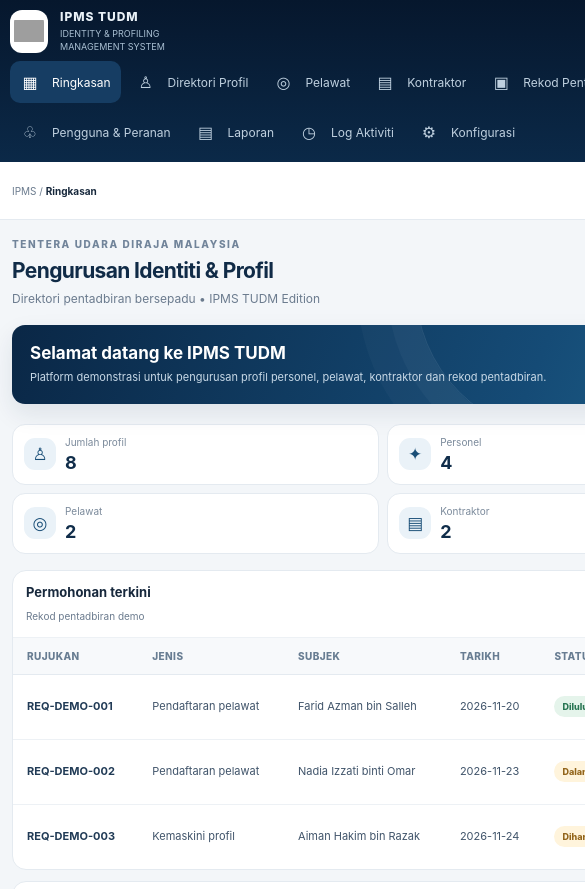
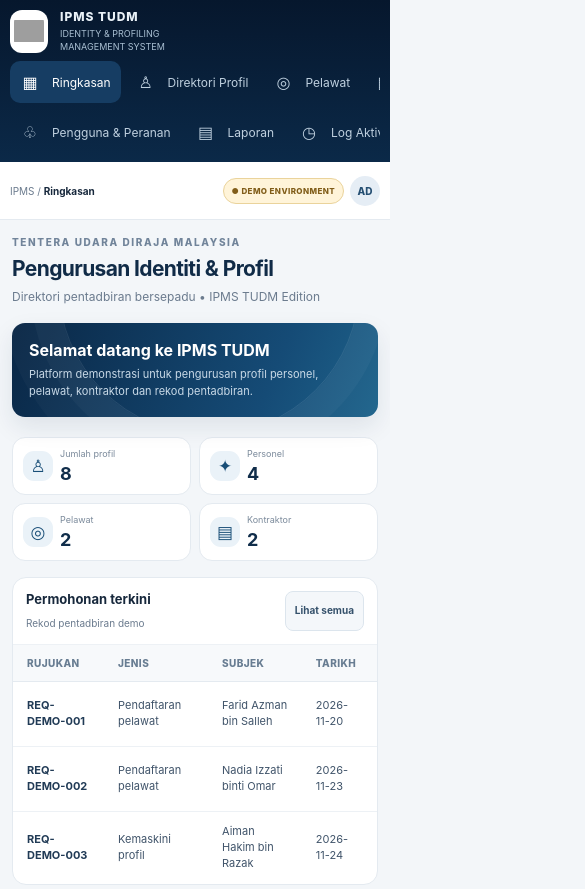
Before and after one commit to terajuciptabina-eng/ipms, a plain HTML site: page index.html in a window 390 px wide. Shown: the top 889 px of the page, 585 px wide, since content can reach past the window. Drawn offline with Linux system fonts and the light colour scheme; grey boxes are pictures that could not be loaded.

Commit message:
Fix iPhone viewport overflow and contain mobile dashboard layout

```diff
--- a/index.html
+++ b/index.html
@@ -103,6 +103,54 @@
   .stat strong{font-size:17px}
 }
 
+
+/* Hard containment for narrow Safari/iPhone viewports */
+@media(max-width:800px){
+  html,body{width:100%;max-width:100%;overflow-x:hidden}
+  .app{display:block;width:100%;max-width:100%;min-width:0;overflow-x:clip}
+  .sidebar,.main{width:100%;max-width:100%;min-width:0}
+  .sidebar{overflow:hidden}
+  .sidebar>div{width:100%;max-width:100%;min-width:0}
+  .nav{width:100%;max-width:100%;min-width:0;flex-wrap:nowrap;overflow-x:auto;overflow-y:hidden}
+  .nav a{flex:0 0 auto;min-width:max-content}
+  .content,.topbar,.top-right,.page-head,.hero,.hero-row,.stats,.stat,.dash-grid,.dash-grid>.panel,.quick-grid{min-width:0;max-width:100%}
+  .stats{width:100%;grid-template-columns:repeat(2,minmax(0,1fr))}
+  .stat{overflow:hidden}
+  .hero p{overflow-wrap:anywhere}
+  .dash-grid{width:100%;grid-template-columns:minmax(0,1fr)}
+  .quick-grid{grid-template-columns:repeat(2,minmax(0,1fr))}
+  .table-wrap{width:100%;max-width:100%;overflow-x:auto}
+}
+@media(max-width:520px){
+  .sidebar{gap:8px;padding:9px 10px}
+  .brand{width:100%;min-width:0}
+  .brand>div{min-width:0}
+  .brand-sub{overflow-wrap:anywhere}
+  .nav a{padding:9px 10px;font-size:12px}
+  .topbar{width:100%;padding:0 10px}
+  .top-right{gap:6px}
+  .content{width:100%;padding:16px 12px 30px}
+  .stats{grid-template-columns:repeat(2,minmax(0,1fr));gap:8px}
+  .stat{padding:10px;gap:7px}
+  .stat>span{width:30px;height:30px}
+  .stat>div{min-width:0}
+  .stat small{font-size:9px;overflow-wrap:anywhere}
+  .stat strong{font-size:18px}
+  .hero{width:100%;padding:17px}
+  .hero h2{font-size:16px}
+  .hero p{font-size:11px}
+  .dash-grid .panel header{min-width:0;gap:8px}
+  .dash-grid .panel header>div{min-width:0}
+}
+@media(max-width:360px){
+  .user-chip{font-size:0}
+  .user-avatar{font-size:11px}
+  .demo-pill{letter-spacing:0}
+  .content{padding-left:9px;padding-right:9px}
+  .stats{gap:7px}
+  .stat{padding:8px;gap:6px}
+}
+
 </style>
 </head>
 <body>
```
